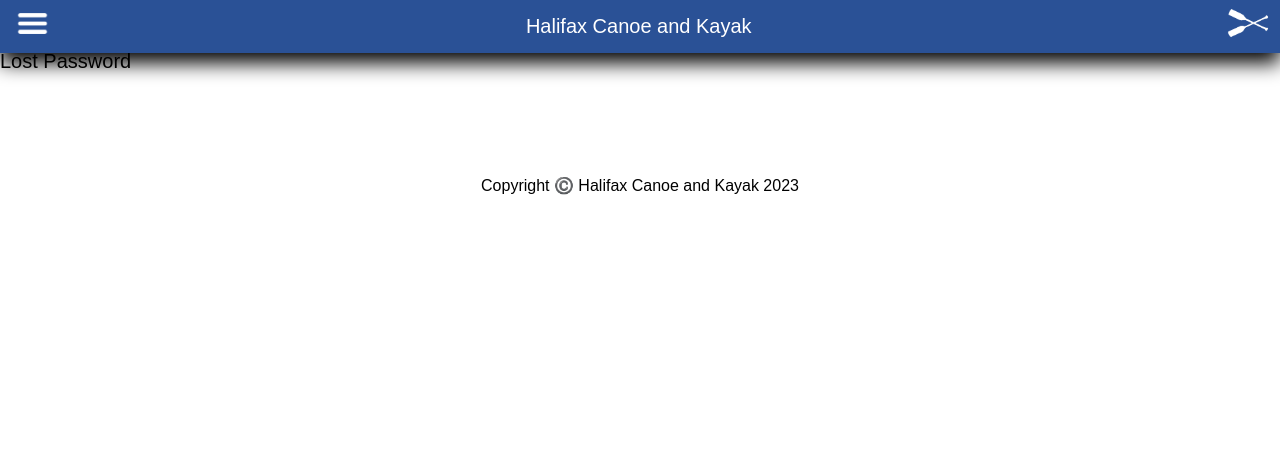
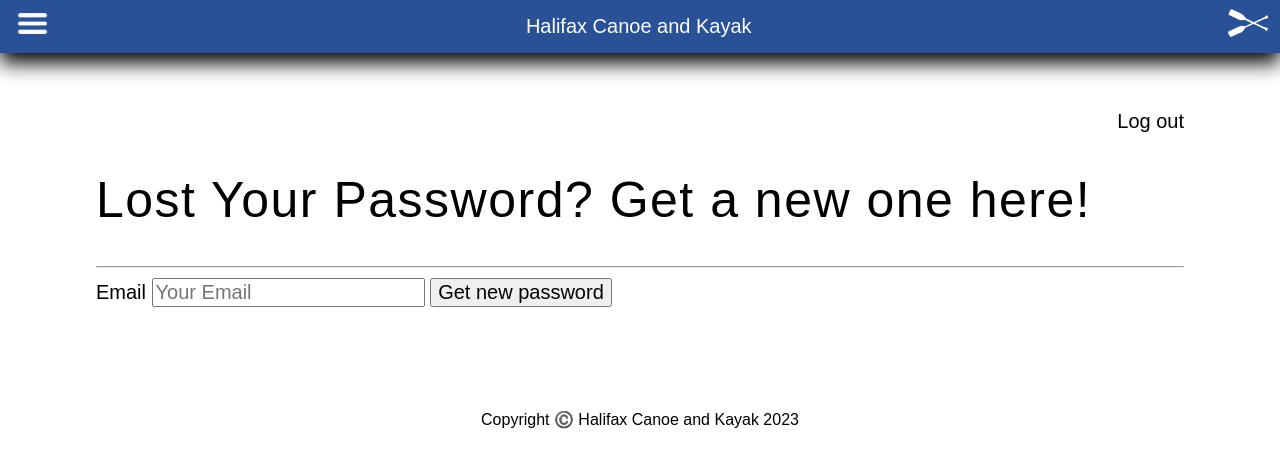
Before and after one commit to victorialange/ProjectTwoSfh, a PHP site: page /lost-password.php in a window 1280 px wide. Shown: the top 468 px of the page. Run offline with PHP 8.4, Linux system fonts and the light colour scheme.

Commit message:
Create forms for new account & lost password and define variables

```diff
--- a/lost-password.php
+++ b/lost-password.php
@@ -11,13 +11,33 @@
   <?php include 'header.php'; ?>
 
   <?php
-    echo "Lost Password";
+    // defining variable for emailType
+    $emailType = "lostPassword";
   ?>
 
-  <!-- Form redirect to -> send-email.php emailType = lostPassword -->
-  <form action="" method="post">
-    <!-- can be hidden input in order to store emailType value as lostPassword -->
-  </form>
+  <main>
+    <section class="lostPasswordMain">
+      <div class="wrapper">
+        <!-- ->Button to Logout.php across all pages -->
+        <!-- log out - redirect to log out page - destroy session -->
+        <a href="logout.php" class="logoutLink">Log out</a>
+        <h2>Lost Your Password? Get a new one here!</h2>
+        <hr>
+      </div>
+      <div class="wrapper">
+        <!-- Form redirect to -> send-email.php emailType = lostPassword -->
+        <form action="send-email.php" method="post">
+          <!-- email input -->
+          <label for="existingEmail">Email</label>
+          <input type="email" name="existingEmail" id="existingEmail" placeholder="Your Email" required>
+          <!-- can be hidden input in order to store emailType value as newAccount -->
+          <input type="hidden" name="emailType" value="<?php echo $emailType; ?>">
+          <!-- submit button -->
+          <button type="submit" name="submit">Get new password</button>
+        </form>
+      </div>
+    </section>
+  </main>
 
   <!-- include footer.php for copyright -->
   <?php include 'footer.php'; ?>
```
Also changed, not shown: new-account.php (+25 -5 lines).
